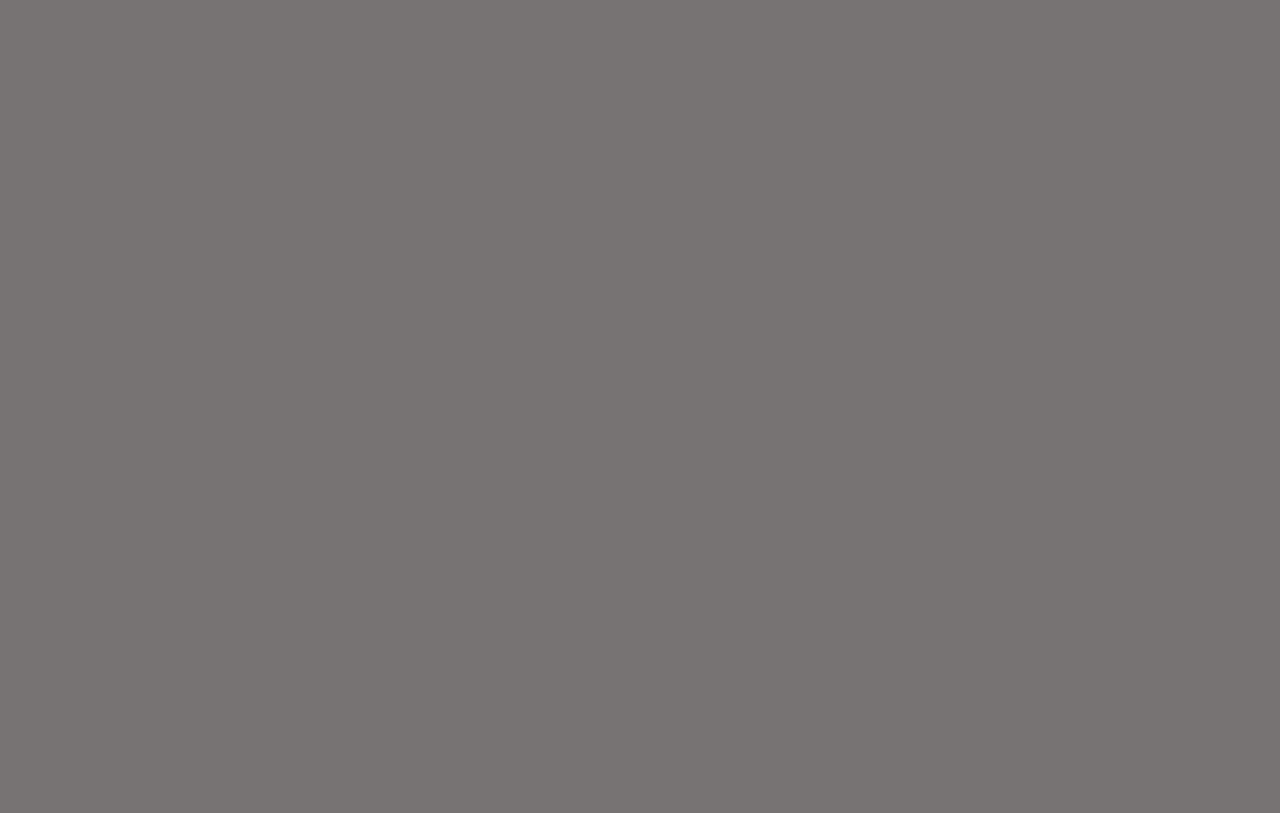
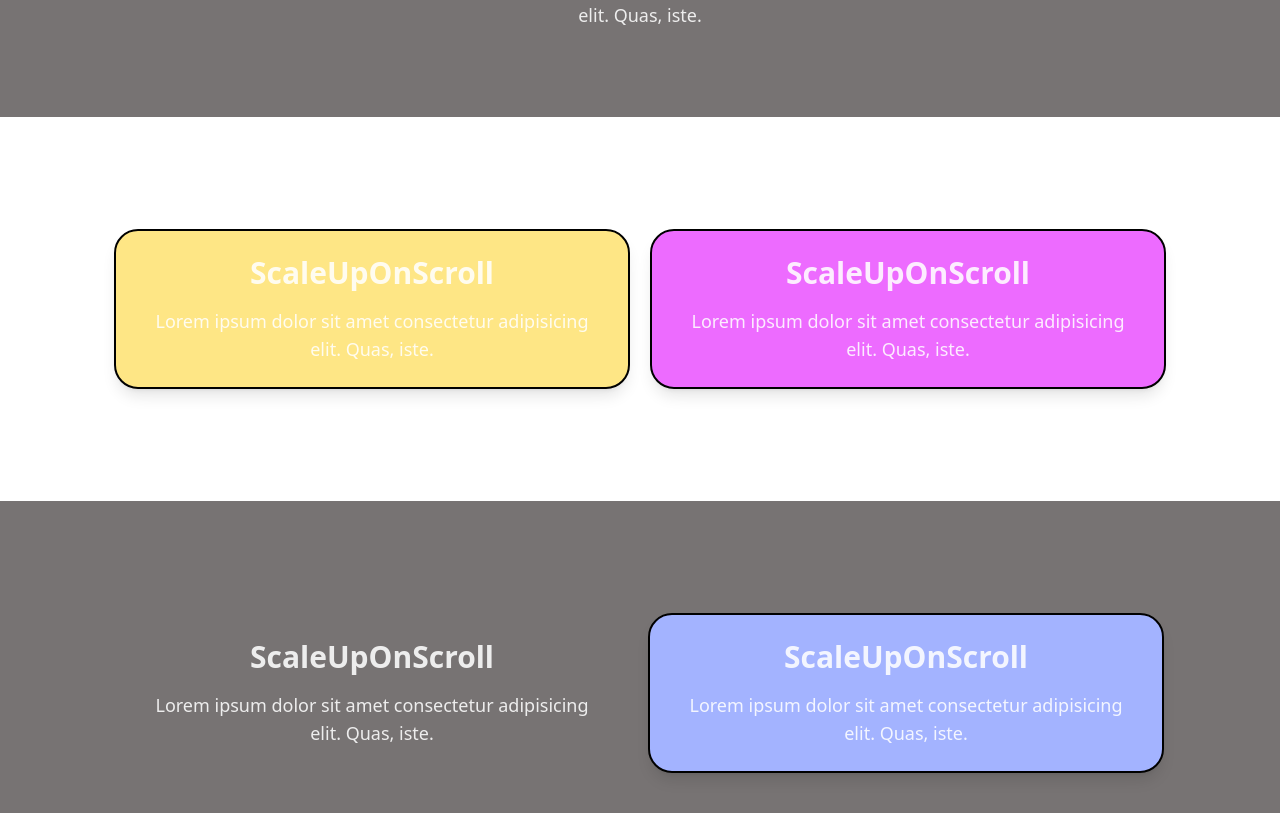
Before and after one commit to Aldomf/css-react-training, a React (Vite) app: page / in a window 1280 px wide. Shown: the part 971-1784 px from the top of the page. Before the commit the page ends 1008 px from the top, so only its background shows below. Built offline with nearby package versions, Linux system fonts and the light colour scheme.

Commit message:
adding scaleUP SlideInFromLeft and SlideUpOnScroll

```diff
--- a/src/App.tsx
+++ b/src/App.tsx
@@ -1,13 +1,17 @@
 import "./App.css";
 
 import CarouselImages from "./components/CarouselImages";
+import ScaleUpOnScroll from "./components/ScaleUpOnScroll";
 import SlideUpOnScroll from "./components/SlideUpOnScroll";
+import SlideInFromLeft from "./components/SlideInFromLeft";
 
 function App() {
   return (
     <>
       <CarouselImages />
       <SlideUpOnScroll />
+      <ScaleUpOnScroll />
+      <SlideInFromLeft />
     </>
   );
 }
--- /dev/null
+++ b/src/components/ScaleUpOnScroll.tsx
@@ -0,0 +1,48 @@
+import { useRef, useState, useEffect } from "react";
+
+function ScaleUpOnScroll() {
+  const ref = useRef(null);
+  const [isVisible, setIsVisible] = useState(false);
+
+  useEffect(() => {
+    const currentRef = ref.current;
+    const observer = new IntersectionObserver(
+      ([entry]) => setIsVisible(entry.isIntersecting),
+      { threshold: 0.1 }
+    );
+
+    if (currentRef) observer.observe(currentRef);
+    return () => {
+      if (currentRef) observer.unobserve(currentRef);
+    };
+  }, []);
+
+  return (
+    <div className="flex gap-5 items-center justify-center h-96 bg-white">
+      <div
+        ref={ref}
+        className={`transition-all duration-2000 ease-out transform origin-center border-2 border-black bg-amber-200 rounded-3xl px-8 py-6 shadow-lg ${
+          isVisible ? "translate-y-0 scale-100 opacity-100" : "translate-y-40 scale-0 opacity-0"
+        }`}
+      >
+        <h1 className="text-3xl font-bold mb-4 text-center">ScaleUpOnScroll</h1>
+        <p className="text-lg text-center max-w-md">
+          Lorem ipsum dolor sit amet consectetur adipisicing elit. Quas, iste.
+        </p>
+      </div>
+      <div
+        ref={ref}
+        className={`transition-all duration-2000 ease-out transform origin-center border-2 border-black bg-fuchsia-400 rounded-3xl px-8 py-6 shadow-lg ${
+          isVisible ? "translate-y-0 scale-100 opacity-100" : "translate-y-40 scale-0 opacity-0"
+        }`}
+      >
+        <h1 className="text-3xl font-bold mb-4 text-center">ScaleUpOnScroll</h1>
+        <p className="text-lg text-center max-w-md">
+          Lorem ipsum dolor sit amet consectetur adipisicing elit. Quas, iste.
+        </p>
+      </div>
+    </div>
+  );
+}
+
+export default ScaleUpOnScroll;
--- /dev/null
+++ b/src/components/SlideInFromLeft.tsx
@@ -0,0 +1,48 @@
+import { useRef, useState, useEffect } from "react";
+
+function ScaleUpOnScroll() {
+  const ref = useRef(null);
+  const [isVisible, setIsVisible] = useState(false);
+
+  useEffect(() => {
+    const currentRef = ref.current;
+    const observer = new IntersectionObserver(
+      ([entry]) => setIsVisible(entry.isIntersecting),
+      { threshold: 0.1 }
+    );
+
+    if (currentRef) observer.observe(currentRef);
+    return () => {
+      if (currentRef) observer.unobserve(currentRef);
+    };
+  }, []);
+
+  return (
+    <div className="flex gap-5 items-center justify-center h-96">
+      <div
+        ref={ref}
+        className={`transition-all duration-2000 ease-out px-8 py-6 ${
+          isVisible ? "translate-x-0" : "translate-x-[-150%]"
+        }`}
+      >
+        <h1 className="text-3xl font-bold mb-4 text-center">ScaleUpOnScroll</h1>
+        <p className="text-lg text-center max-w-md">
+          Lorem ipsum dolor sit amet consectetur adipisicing elit. Quas, iste.
+        </p>
+      </div>
+      <div
+        ref={ref}
+        className={`transition-all duration-5000 ease-out transform origin-center border-2 border-black bg-indigo-300 rounded-3xl px-8 py-6 shadow-lg ${
+          isVisible ? "translate-y-0 opacity-100" : "translate-y-[-120px] translate-x-40 opacity-0"
+        }`}
+      >
+        <h1 className="text-3xl font-bold mb-4 text-center">ScaleUpOnScroll</h1>
+        <p className="text-lg text-center max-w-md">
+          Lorem ipsum dolor sit amet consectetur adipisicing elit. Quas, iste.
+        </p>
+      </div>
+    </div>
+  );
+}
+
+export default ScaleUpOnScroll;
--- a/src/components/SlideUpOnScroll.tsx
+++ b/src/components/SlideUpOnScroll.tsx
@@ -8,8 +8,8 @@ function SlideUpOnScroll() {
   useEffect(() => {
     const observer = new IntersectionObserver(
       ([entry]) => {
-        // if (entry.isIntersecting) setIsVisible(true); //?only once
-        setIsVisible(entry.isIntersecting); //?every time
+        if (entry.isIntersecting) setIsVisible(true); //?only once
+        // setIsVisible(entry.isIntersecting); //?every time
       },
       {
         threshold: 0.1,
@@ -23,7 +23,7 @@ function SlideUpOnScroll() {
   }, []);
 
   return (
-    <div className="flex flex-col items-center justify-center h-52">
+    <div className="flex flex-col items-center justify-center h-72">
       <div
         ref={ref}
         className={`transition-all duration-1400 transform ${
```
